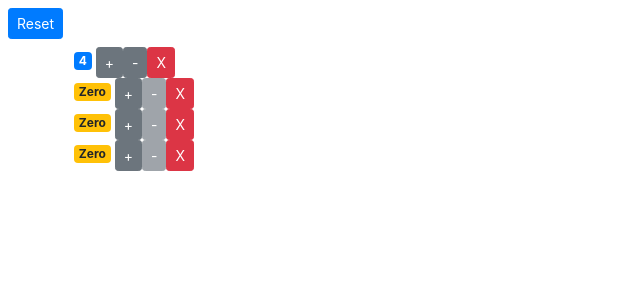
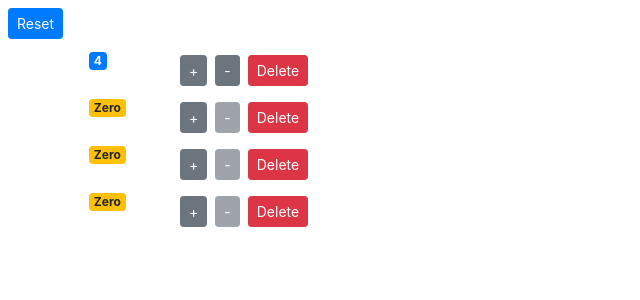
Before and after one commit to msinta/react-2, a React (Create React App) app: page / in a window 1280 px wide. Shown: the top 300 px of the page, without its empty margins (0-640 px from the left). Built offline with nearby package versions, Linux system fonts and the light colour scheme.

Commit message:
refactored

```diff
--- a/src/components/counter.jsx
+++ b/src/components/counter.jsx
@@ -15,23 +15,21 @@ class Counter extends Component {
 
   render() {
     return (
-      <div>
-        <div class="container">
-        <div class="row">
-          <div class="col-">
+      <div className="container">
+        <div className="row">
+          <div className="col-1">
             <span className={this.getBadgeClasses()}>{this.formatCount()}</span>
           </div>
-          <div class="col-">
+          <div className="col">
             <button
               onClick={this.handleIncrement}
               className="btn btn-secondary btn-sm"
             >
               +
             </button>
-
             <button
               onClick={this.handleDecrease}
-              className="btn btn-secondary btn-sm"
+              className="btn btn-secondary btn-sm m-2"
               disabled={this.state.value === 0}
             >
               -
@@ -40,12 +38,12 @@ class Counter extends Component {
               onClick={() => this.props.onDelete(this.props.counter.id)}
               className="btn btn-danger btn-sm"
             >
-              X
+              Delete
             </button>
           </div>
         </div>
       </div>
-      </div>
+
     );
   }
 
```
